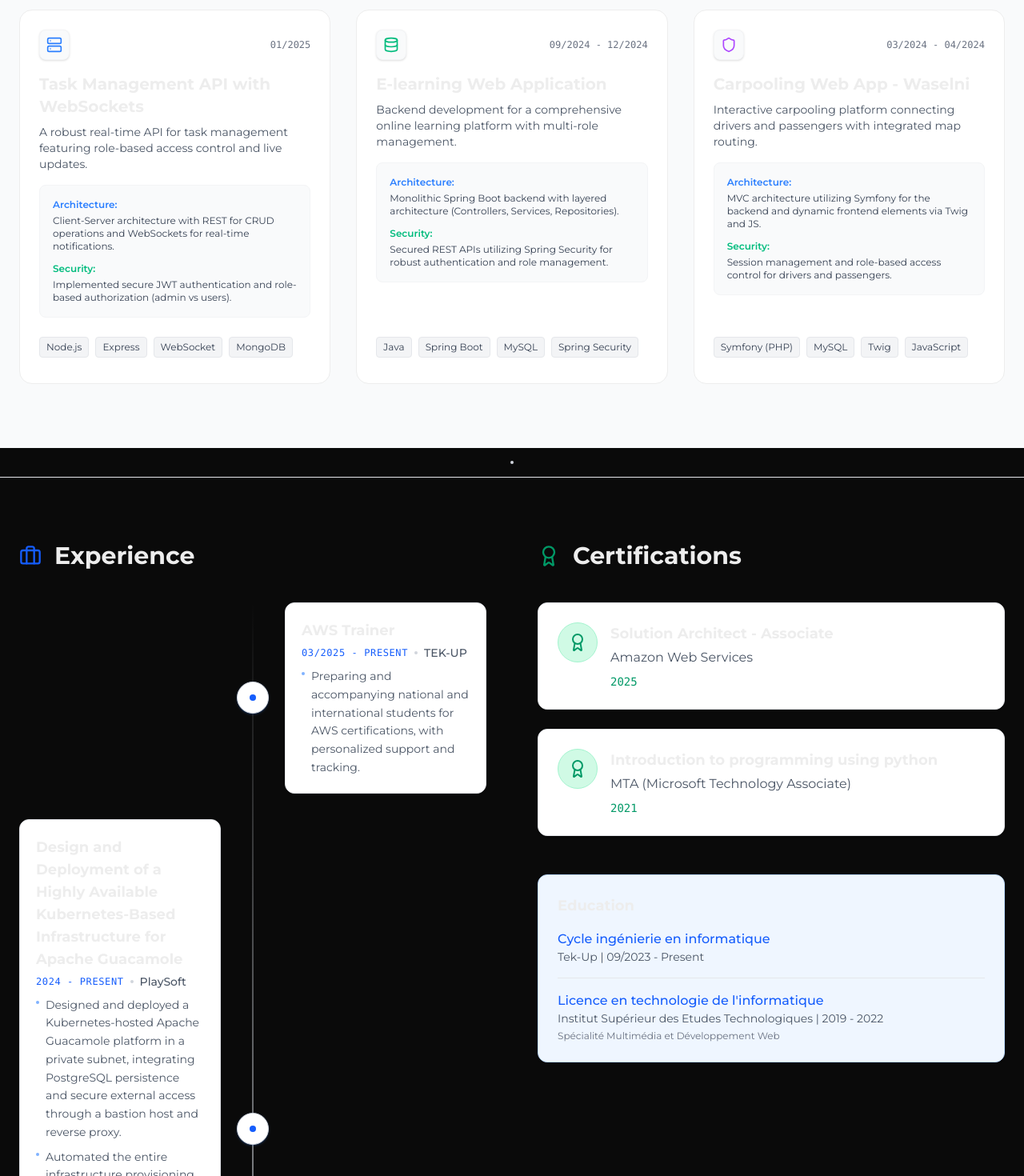
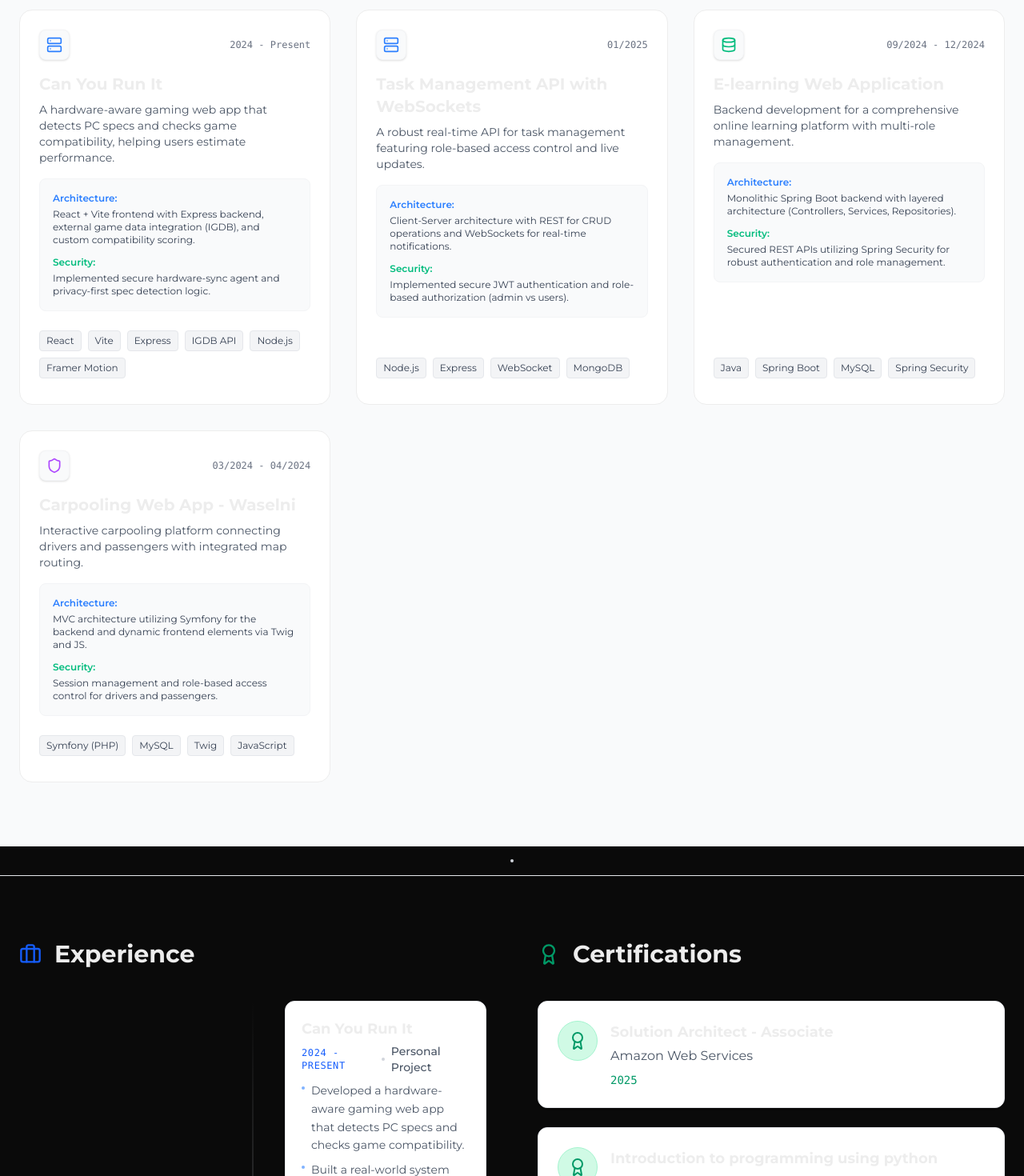
Before and after one commit to jilanigh/portfolio, a Next.js app: page / in a window 1280 px wide. Shown: the part 2280-3750 px from the top of the page at 80% size. Built offline with nearby package versions, Linux system fonts and the light colour scheme.

Commit message:
add new experience

```diff
--- a/src/components/Experience.tsx
+++ b/src/components/Experience.tsx
@@ -5,12 +5,20 @@ import { Briefcase, Award, X, Maximize2 } from "lucide-react";
 import { useState } from "react";
 
 const experiences = [
-    {
+  {
+    title: "Can You Run It",
+    company: "Personal Project",
+    date: "2024 - Present",
+    description: "Developed a hardware-aware gaming web app that detects PC specs and checks game compatibility. Built a real-world system combining React + Vite frontend, Express backend, and IGDB API integration. Implemented custom compatibility scoring logic and AI guidance to help users estimate performance before installation. (https://can-you-run-it.vercel.app)",
+    tech: "React, Vite, Express, IGDB API, Node.js, Framer Motion, i18n"
+  },
+  {
     title: "AWS Trainer",
     company: "TEK-UP",
     date: "03/2025 - Present",
     description: "Preparing and accompanying national and international students for AWS certifications, with personalized support and tracking."
-  },  {
+  },
+  {
     title: "Design and Deployment of a Highly Available Kubernetes-Based Infrastructure for Apache Guacamole",
     company: "PlaySoft",
     date: "2024 - Present",
--- a/src/components/Projects.tsx
+++ b/src/components/Projects.tsx
@@ -4,6 +4,15 @@ import { motion } from "framer-motion";
 import { Database, Server, Shield } from "lucide-react";
 
 const projects = [
+  {
+    title: "Can You Run It",
+    date: "2024 - Present",
+    description: "A hardware-aware gaming web app that detects PC specs and checks game compatibility, helping users estimate performance.",
+    architecture: "React + Vite frontend with Express backend, external game data integration (IGDB), and custom compatibility scoring.",
+    security: "Implemented secure hardware-sync agent and privacy-first spec detection logic.",
+    tech: ["React", "Vite", "Express", "IGDB API", "Node.js", "Framer Motion"],
+    icon: <Server className="text-blue-500" size={20} />
+  },
   {
     title: "Task Management API with WebSockets",
     date: "01/2025",
```
